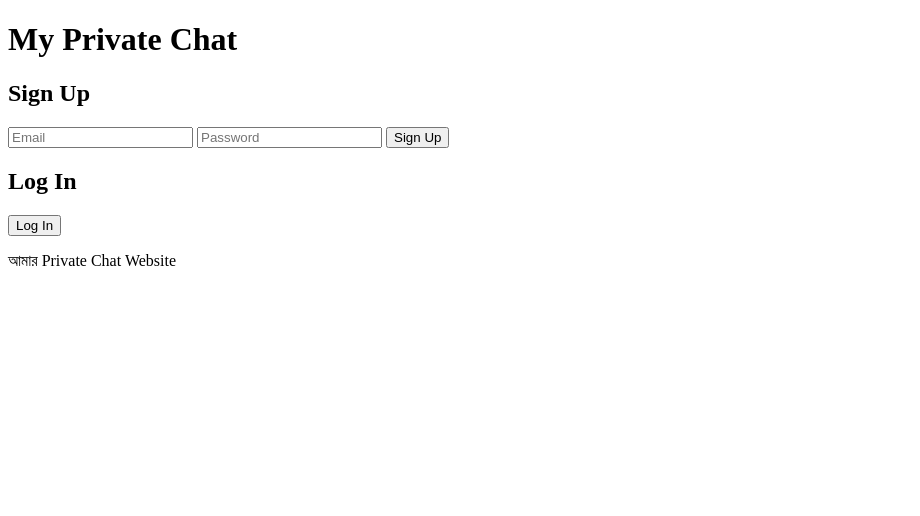
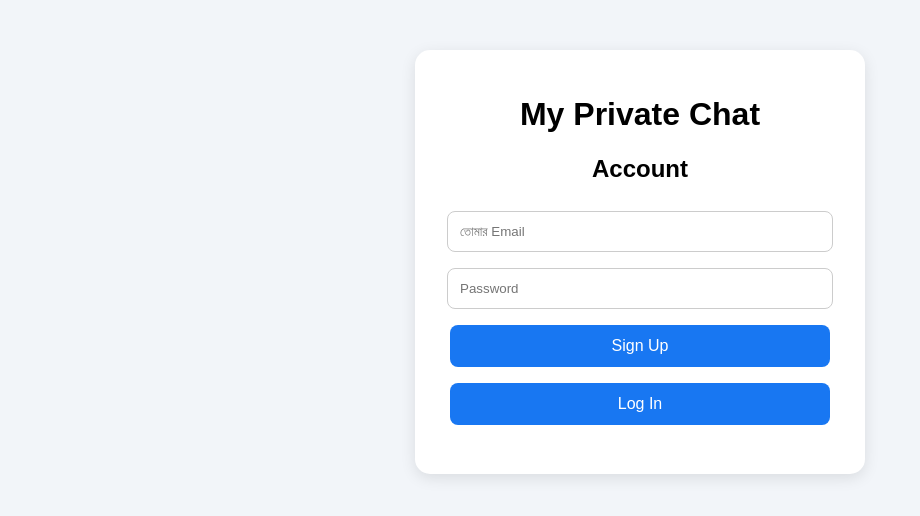
Before and after one commit to anoyghosh95-arch/my-private-chat, a plain HTML site: page index.html in a window 1280 px wide. Shown: the whole page, without its empty margins (0-920 px from the left). Drawn offline with Linux system fonts and the light colour scheme.

Commit message:
Update index.html for sign up and log in features
Reorganized the HTML structure for better layout and added account management buttons.

```diff
--- a/index.html
+++ b/index.html
@@ -4,18 +4,44 @@
   <meta charset="UTF-8">
   <meta name="viewport" content="width=device-width, initial-scale=1.0">
   <title>My Private Chat</title>
+
+  <link rel="stylesheet" href="style.css">
 </head>
+
 <body>
-  <h1>My Private Chat</h1>
 
-  <h2>Sign Up</h2>
-  <input type="email" id="email" placeholder="Email">
-  <input type="password" id="password" placeholder="Password">
-  <button>Sign Up</button>
+  <div class="container">
 
-  <h2>Log In</h2>
-  <button>Log In</button>
+    <h1>My Private Chat</h1>
 
-  <p>আমার Private Chat Website</p>
+    <h2>Account</h2>
+
+    <input
+      type="email"
+      id="email"
+      placeholder="তোমার Email"
+    >
+
+    <input
+      type="password"
+      id="password"
+      placeholder="Password"
+    >
+
+    <button onclick="signUp()">Sign Up</button>
+
+    <button onclick="login()">Log In</button>
+
+    <p id="message"></p>
+
+  </div>
+
+  <!-- Firebase -->
+  <script src="https://www.gstatic.com/firebasejs/10.12.2/firebase-app-compat.js"></script>
+  <script src="https://www.gstatic.com/firebasejs/10.12.2/firebase-auth-compat.js"></script>
+
+  <!-- তোমার JavaScript -->
+  <script src="script.js"></script>
+
 </body>
 </html>
```
